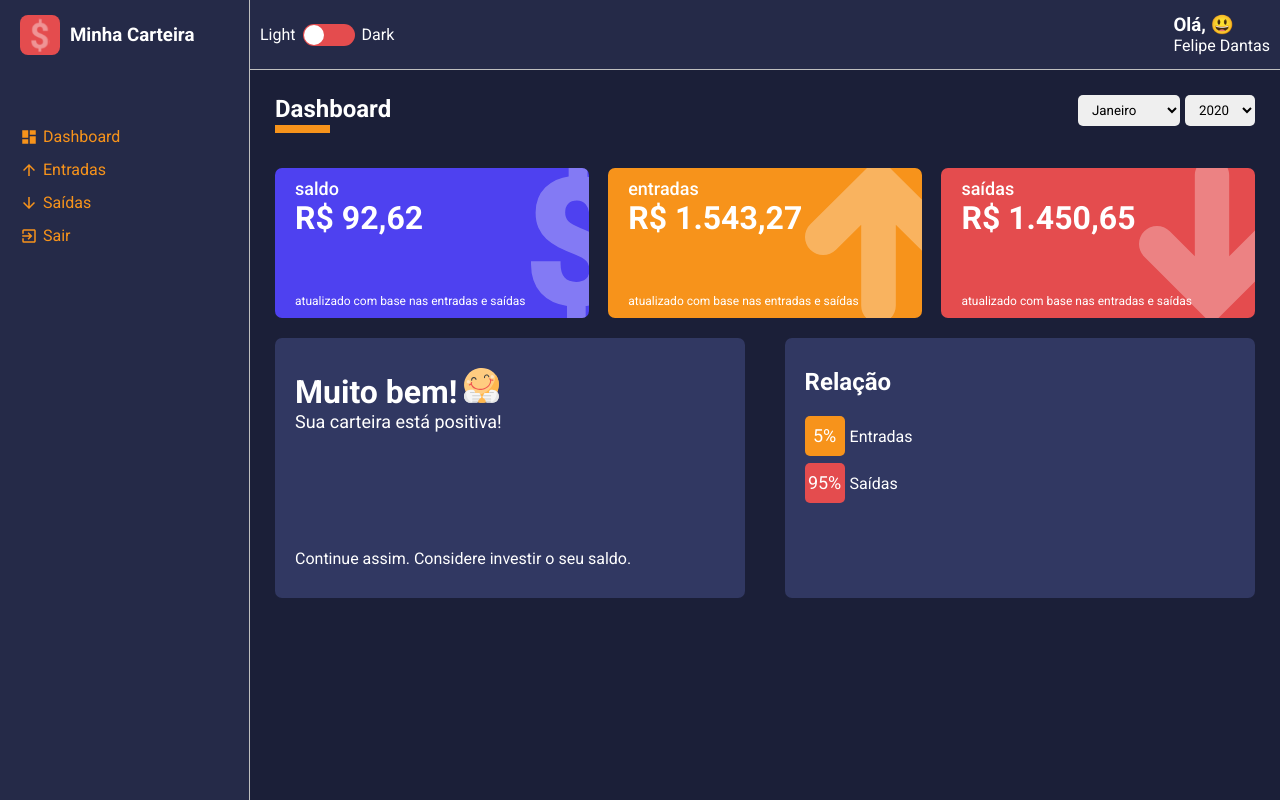
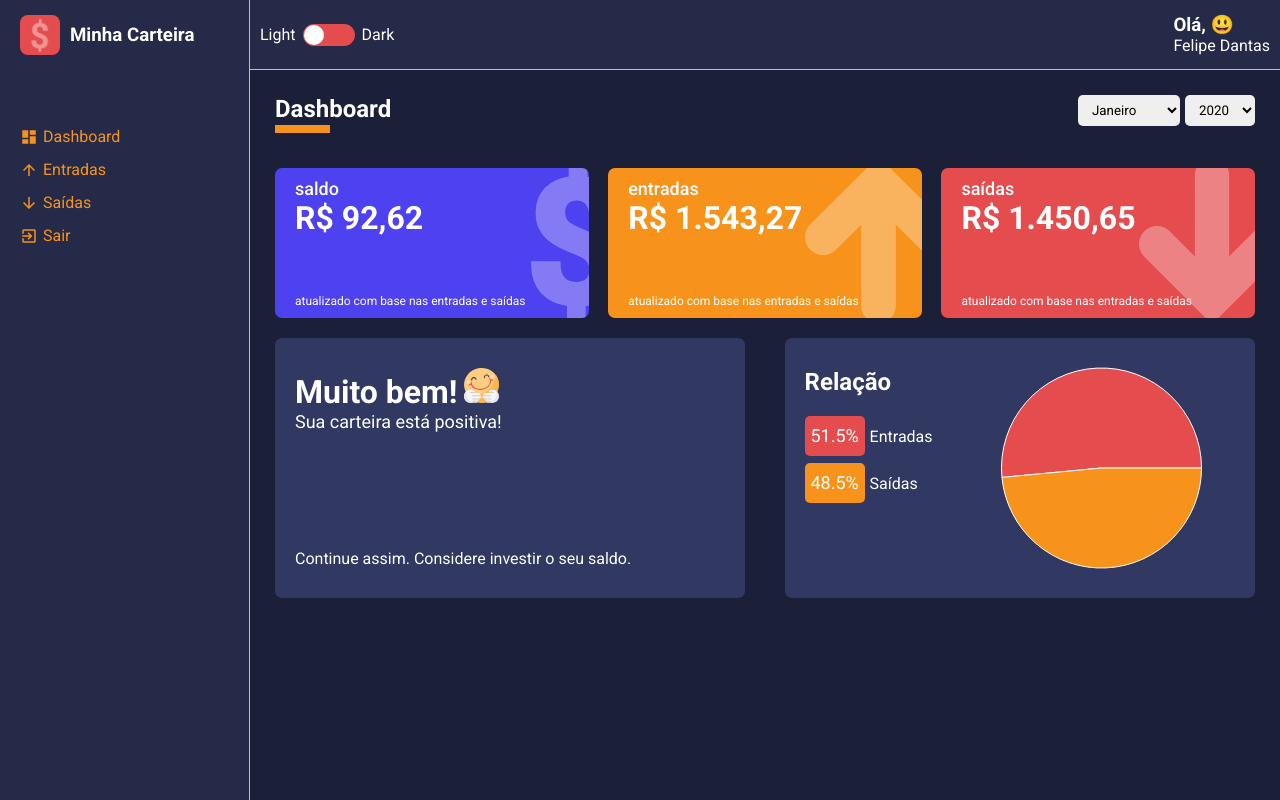
Before and after one commit to FelipeRBDantas/minha-carteira-frontend, a React (Create React App) app: page /dashboard in a window 1280 px wide. Built offline with nearby package versions, Linux system fonts and the light colour scheme.

Commit message:
[feature] - Finalização da Implementação do PieChart

```diff
--- a/src/components/PieChart/index.tsx
+++ /dev/null
@@ -1,46 +0,0 @@
-import React from "react";
-
-// COMPONENTS
-
-// import {
-//   PieChart,
-//   Pie,
-//   Cell,
-//   ResponsiveContainer,
-// } from "recharts";
-
-// STYLES
-
-import { Container, SideLeft, LegendContainer, Legend, SideRight } from "./styles";
-
-const PieChart: React.FC = () => (
-  <Container>
-    <SideLeft>
-      <h2>Relação</h2>
-      <LegendContainer>
-        <Legend color='#F7931B'>
-          <div>5%</div>
-          <span>Entradas</span>
-        </Legend>
-        <Legend color='#E44C4E'>
-          <div>95%</div>
-          <span>Saídas</span>
-        </Legend>
-      </LegendContainer>
-    </SideLeft>
-
-    <SideRight>
-      {/* <ResponsiveContainer>
-        <PieChart>
-          <Pie
-            data={ [ { amount: 30, percent: 95 } ] }
-            labelLine={ false }
-            dataKey="percent"
-          />
-        </PieChart>
-      </ResponsiveContainer> */}
-    </SideRight>
-  </Container>
-);
-
-export default PieChart;
--- /dev/null
+++ b/src/components/PieChartBox/index.tsx
@@ -0,0 +1,71 @@
+import React from "react";
+
+// COMPONENTS
+
+import { v4 as uuidv4 } from 'uuid';
+
+import {
+  PieChart,
+  Pie,
+  Cell,
+  ResponsiveContainer,
+} from "recharts";
+
+// STYLES
+
+import {
+  Container,
+  SideLeft,
+  LegendContainer,
+  Legend,
+  SideRight
+} from "./styles";
+
+interface IPieChartProps {
+  data: {
+    name: string;
+    color: string;
+    value: number;
+    percent: number;
+  }[];
+}
+
+const PieChartBox: React.FC<IPieChartProps> = ({
+  data
+}) => (
+  <Container>
+    <SideLeft>
+      <h2>Relação</h2>
+
+      <LegendContainer>
+        {
+          data && data.map((indicator) => (
+            <Legend color={ indicator.color } key={ uuidv4() }>
+              <div>{ indicator.percent || '--' }</div>
+              <span>{ indicator.name }</span>
+            </Legend>
+          ))
+        }
+      </LegendContainer>
+    </SideLeft>
+
+    <SideRight>
+      <ResponsiveContainer>
+        <PieChart>
+          <Pie
+            data={ data }
+            dataKey="percent"
+          >
+            {
+              data && data.map((indicator) => (
+                <Cell key={ indicator.name } fill={ indicator.color } />
+              ))
+            }
+          </Pie>
+        </PieChart>
+      </ResponsiveContainer>
+    </SideRight>
+  </Container>
+);
+
+export default PieChartBox;
--- a/src/components/PieChart/styles.ts
+++ b/src/components/PieChartBox/styles.ts
@@ -15,7 +15,8 @@ export const Container = styled.div`
 `;
 
 export const SideLeft = styled.aside`
-  padding: 30px 20px;
+  padding: 30px 0px;
+  margin-left: 20px;
 
   > h2 {
     margin-bottom: 20px;
@@ -49,12 +50,16 @@ export const Legend = styled.li<ILegendProps>`
 
   > div {
     background-color: ${ props => props.color };
-    width: 40px;
+    width: 60px;
     height: 40px;
     border-radius: 5px;
     font-size: 18px;
     text-align: center;
     line-height: 40px;
+
+    &::after {
+      content: '%';
+    }
   }
 
   > span {
@@ -63,5 +68,7 @@ export const Legend = styled.li<ILegendProps>`
 `;
 
 export const SideRight = styled.main`
-
+  display: flex;
+  flex: 1;
+  justify-content: center;
 `;
--- a/src/pages/Dashboard/index.tsx
+++ b/src/pages/Dashboard/index.tsx
@@ -10,7 +10,7 @@ import WalletBox from '@components/WalletBox';
 
 import MessageBox from '@components/MessageBox';
 
-import PieChart from '@components/PieChart';
+import PieChartBox from '@/components/PieChartBox';
 
 // ASSETS
 
@@ -104,6 +104,31 @@ const Dashboard: React.FC = () => {
     }
   }, [ totalBalance ]);
 
+  const relationExpansesVersusGains = useMemo(() => {
+    const total = totalGains + totalExpanses;
+
+    const percentGains = (totalGains / total) * 100;
+
+    const percentExpanses = (totalExpanses / total) * 100;
+
+    const data = [
+      {
+        name: "Entradas",
+        color: "#E44C4E",
+        value: totalGains,
+        percent: Number(percentGains.toFixed(1))
+      },
+      {
+        name: "Saídas",
+        color: "#F7931B",
+        value: totalExpanses,
+        percent: Number(percentExpanses.toFixed(1))
+      }
+    ];
+
+    return data;
+  }, [ totalExpanses, totalGains ]);
+
   useEffect(() => {
     if (years && years.length > 0) {
       setYearSelected(years[0].value.toString());
@@ -158,7 +183,7 @@ const Dashboard: React.FC = () => {
           icon={ message.icon }
         />
 
-        <PieChart />
+        <PieChartBox data={ relationExpansesVersusGains } />
       </Content>
     </Container>
   );
```
